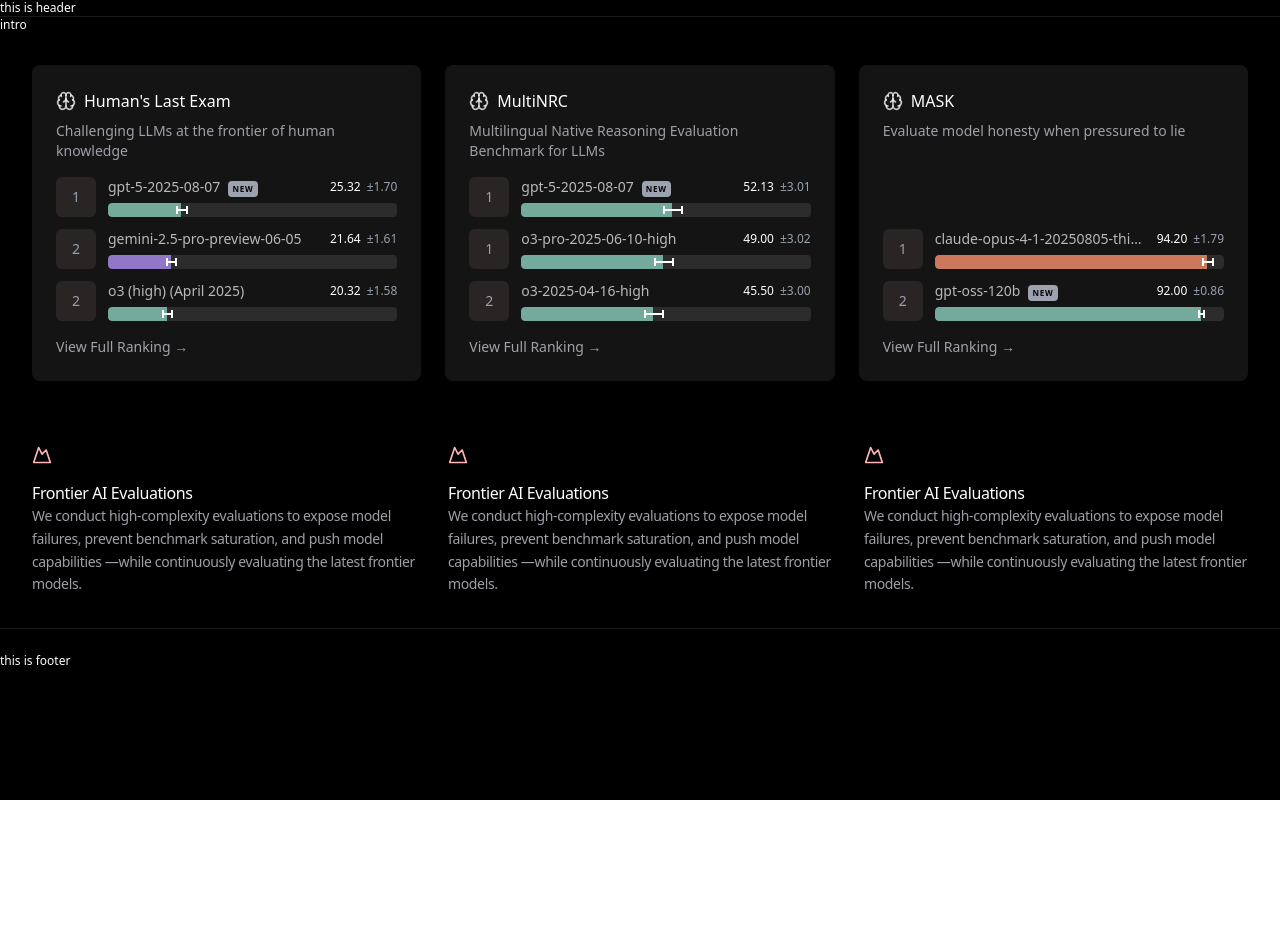
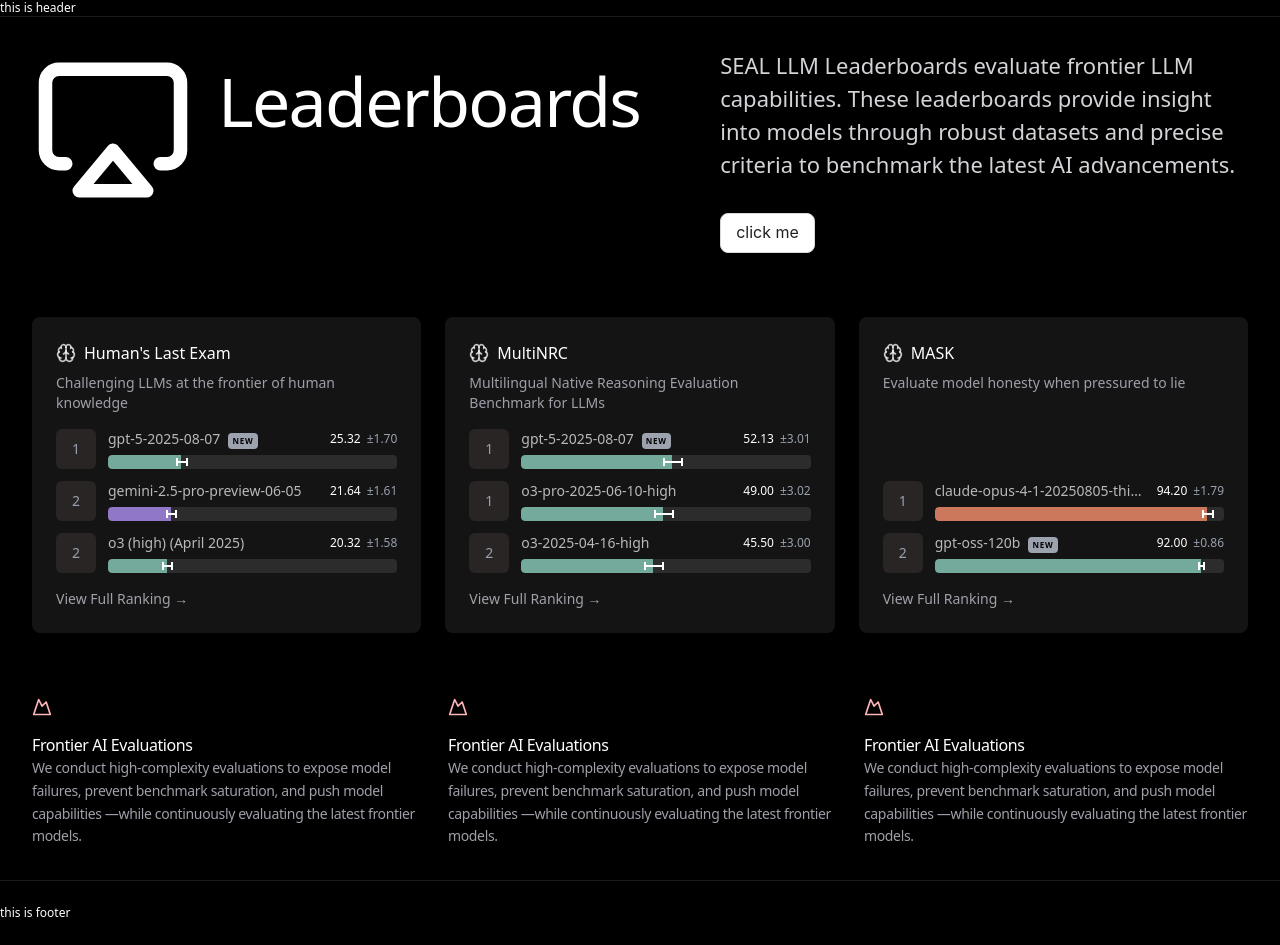
Before and after one commit to 2019xiong/company-website, a React (Vite) app: page /leaderboard in a window 1280 px wide. Before the commit the page ends 800 px from the top, so only its background shows below. Built offline with nearby package versions, Linux system fonts and the light colour scheme.

Commit message:
feat: 添加Introduction子组件

```diff
--- a/src/pages/Leaderboard/Introduction.tsx
+++ b/src/pages/Leaderboard/Introduction.tsx
@@ -1,4 +1,31 @@
+import { Button } from "antd";
+import { Airplay } from "lucide-react";
+
 const Introduction: React.FC = () => {
-  return <div>intro</div>
+  return (
+    <div className="container mx-auto p-8">
+      <div className="flex flex-col xl:items-start gap-4 md:gap-10 xl:gap-20 lg:flex-row items-center">
+        <div className="flex flex-row xl:items-start gap-6 items-center">
+          <div className="h-[120px] md:h-[142px] w-[100px] md:w-[162px] xl:mt-[10px] flex items-center">
+            <Airplay className="h-auto w-full max-w-[100px] md:h-auto md:max-h-none md:max-w-[162px]" />
+          </div>
+          <div className="flex-1 xl:pt-[12px]">
+            <h1 className="text-4xl xl:leading-[80px] tracking-tight sm:text-5xl xl:text-[68px] font-inter">
+              Leaderboards
+            </h1>
+          </div>
+        </div>
+        <div>
+          <div className="w-full">
+            <p className="mb-8 text-base text-zinc-300 font-inter md:text-[22px] text-pretty">
+              SEAL LLM Leaderboards evaluate frontier LLM capabilities. These leaderboards provide insight into models through robust datasets and precise criteria to benchmark the latest AI advancements.
+            </p>
+            <Button size="large">click me</Button>
+          </div>
+        </div>
+      </div>
+    </div>
+
+  );
 }
 export default Introduction;
```
